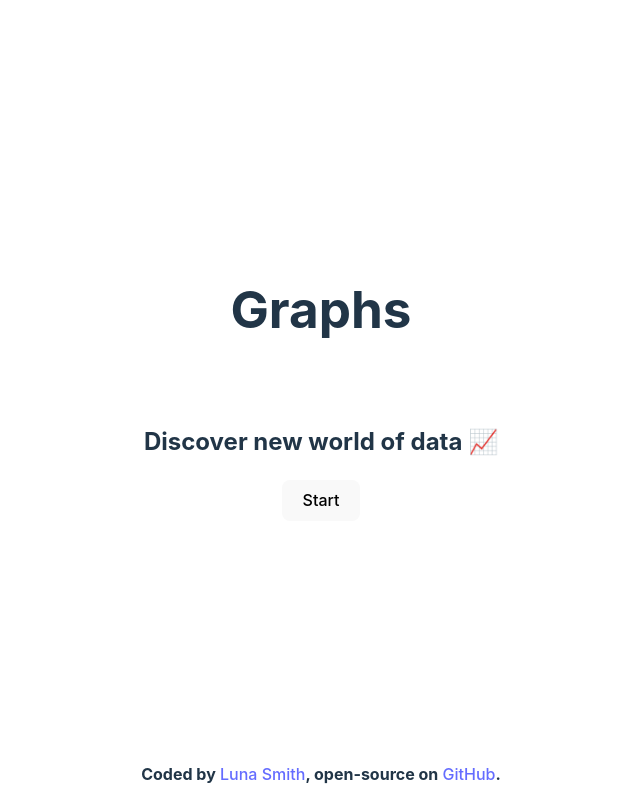
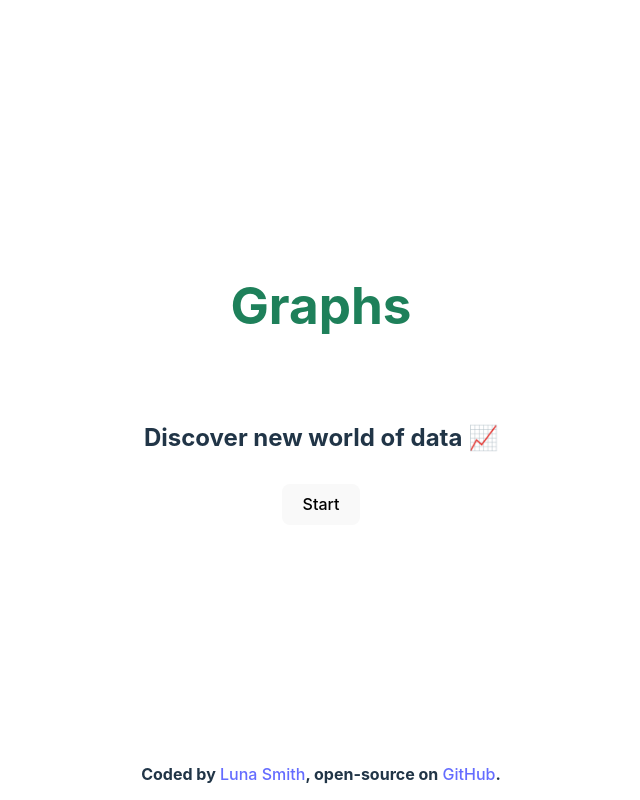
Before and after one commit to Lu-Smith/react-graphs, a React (Vite) app: page / in a window 1280 px wide. In both pictures the pointer is over the element "Graphs". Shown: the whole page, without its empty margins (319-959 px from the left). Built offline with nearby package versions, Linux system fonts and the light colour scheme.

Commit message:
Updated index.css

```diff
--- a/src/index.css
+++ b/src/index.css
@@ -35,6 +35,10 @@ h1 {
   line-height: 1.1;
 }
 
+h1:hover, h2:hover {
+  color: #1e805a;
+}
+
 h3 {
   position: fixed;
   bottom: 0;
@@ -54,6 +58,7 @@ button {
   background-color: #1a1a1a;
   cursor: pointer;
   transition: border-color 0.25s;
+  margin-top: 8px;
 }
 button:hover {
   border-color: #646cff;
```
